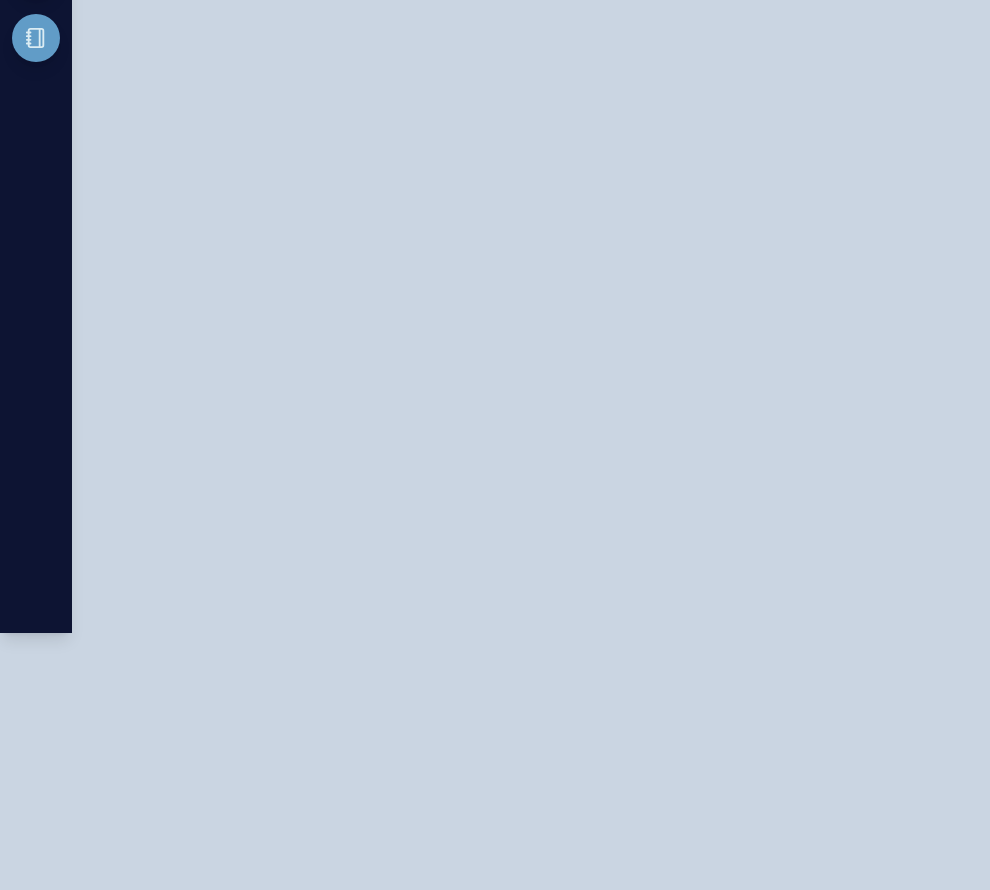
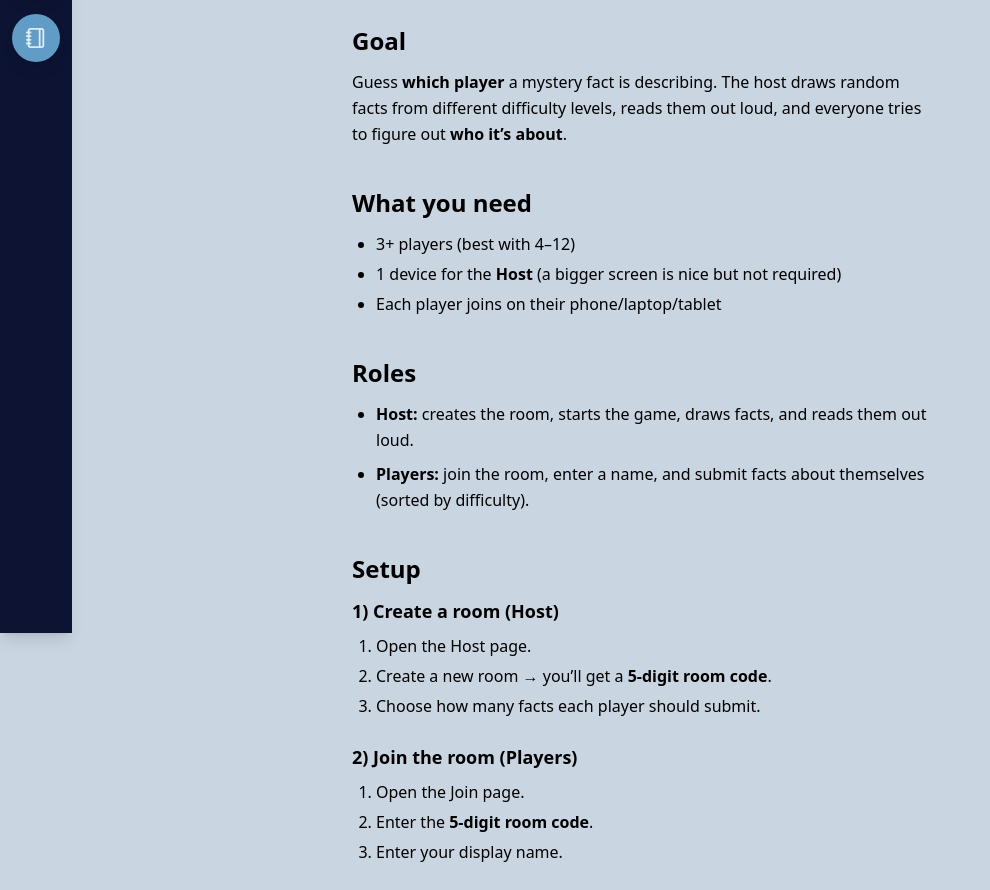
Before and after one commit to Sp0k/Phi-Baseball, a React (Vite) app: page /rules in a window 1280 px wide. Shown: the part 207-1097 px from the top of the page, without its empty margins (0-990 px from the left). Before the commit the page ends 800 px from the top, so only its background shows below. Built offline with nearby package versions, Linux system fonts and the light colour scheme; no server answers.

Commit message:
shipped v.1

```diff
--- a/index.html
+++ b/index.html
@@ -2,9 +2,10 @@
 <html lang="en">
   <head>
     <meta charset="UTF-8" />
-    <link rel="icon" type="image/svg+xml" href="/vite.svg" />
+
+    <link rel="icon" type="image/svg+xml" href="/baseball.svg" />
     <meta name="viewport" content="width=device-width, initial-scale=1.0" />
-    <title>phi-baseball</title>
+    <title>Phi Baseball</title>
   </head>
   <body style="background-color: oklch(86.9% 0.022 252.894);">
     <div id="root"></div>
--- a/src/App.tsx
+++ b/src/App.tsx
@@ -6,10 +6,7 @@ import HomePage from './pages/HomePage'
 import Header from './components/Header'
 import { useEffect, useState } from 'react'
 import PlayPage from './pages/PlayPage'
-
-function Rules() {
-  return <h1>Rules</h1>
-}
+import RulesPage from './pages/RulesPage'
 
 function App() {
   const [sideBarActive, setSideBarActive] = useState(false);
@@ -36,7 +33,7 @@ function App() {
         <Route path="/play" element={<PlayPage />} />
         <Route path="/host" element={<HostPage />} />
         <Route path="/join" element={<JoinPage />} />
-        <Route path="/rules" element={<Rules />} />
+        <Route path="/rules" element={<RulesPage />} />
       </Routes>
     </>
   )
--- /dev/null
+++ b/src/pages/RulesPage.tsx
@@ -0,0 +1,156 @@
+function RulesPage() {
+  return (
+    <main className="top-12 px-4 sm:px-0 sm:mx-auto max-w-xl sm:top-14 w-full sm:h-full sm:left-10 lg:left-18 bg-slate-300">
+      <div className="mx-auto max-w-2xl overflow-scroll sm:my-20 flex flex-col justify-center">
+        <h2 className="text-7xl mt-20 sm:mt-0 text-black mx-auto text-center mb-10 sm:mb-20 font-bold">
+          Rules
+        </h2>
+
+        {/* Goal */}
+        <section className="mb-10">
+          <h3 className="text-2xl font-bold text-black mb-3">Goal</h3>
+          <p className="text-black text-base leading-relaxed">
+            Guess <span className="font-semibold">which player</span> a mystery fact is describing.
+            The host draws random facts from different difficulty levels, reads them out loud, and
+            everyone tries to figure out <span className="font-semibold">who it’s about</span>.
+          </p>
+        </section>
+
+        {/* What you need */}
+        <section className="mb-10">
+          <h3 className="text-2xl font-bold text-black mb-3">What you need</h3>
+          <ul className="list-disc pl-6 text-black leading-relaxed space-y-1">
+            <li>3+ players (best with 4–12)</li>
+            <li>1 device for the <span className="font-semibold">Host</span> (a bigger screen is nice but not required)</li>
+            <li>Each player joins on their phone/laptop/tablet</li>
+          </ul>
+        </section>
+
+        {/* Roles */}
+        <section className="mb-10">
+          <h3 className="text-2xl font-bold text-black mb-3">Roles</h3>
+          <ul className="list-disc pl-6 text-black leading-relaxed space-y-2">
+            <li>
+              <span className="font-semibold">Host:</span> creates the room, starts the game, draws facts, and reads them out loud.
+            </li>
+            <li>
+              <span className="font-semibold">Players:</span> join the room, enter a name, and submit facts about themselves (sorted by difficulty).
+            </li>
+          </ul>
+        </section>
+
+        {/* Setup */}
+        <section className="mb-10">
+          <h3 className="text-2xl font-bold text-black mb-3">Setup</h3>
+
+          <div className="mb-6">
+            <h4 className="text-lg font-semibold text-black mb-2">1) Create a room (Host)</h4>
+            <ol className="list-decimal pl-6 text-black leading-relaxed space-y-1">
+              <li>Open the Host page.</li>
+              <li>Create a new room → you’ll get a <span className="font-semibold">5-digit room code</span>.</li>
+              <li>Choose how many facts each player should submit.</li>
+            </ol>
+          </div>
+
+          <div className="mb-6">
+            <h4 className="text-lg font-semibold text-black mb-2">2) Join the room (Players)</h4>
+            <ol className="list-decimal pl-6 text-black leading-relaxed space-y-1">
+              <li>Open the Join page.</li>
+              <li>Enter the <span className="font-semibold">5-digit room code</span>.</li>
+              <li>Enter your display name.</li>
+            </ol>
+          </div>
+
+          <div className="mb-6">
+            <h4 className="text-lg font-semibold text-black mb-2">3) Submit your facts (Players)</h4>
+            <p className="text-black text-base leading-relaxed mb-3">
+              Each player submits facts about <span className="font-semibold">themselves</span>, grouped by difficulty level.
+              Once the host starts the game, facts can’t be edited or submitted anymore.
+            </p>
+
+            <div className="bg-white/50 rounded-lg p-4">
+              <p className="text-black font-semibold mb-2">Fact-writing guidelines</p>
+              <ul className="list-disc pl-6 text-black leading-relaxed space-y-1">
+                <li>Keep facts short (one sentence is perfect).</li>
+                <li>Keep them true (or “true-ish” if you’re playing casually).</li>
+                <li>Avoid facts that include your name directly.</li>
+                <li>Keep it party-friendly: don’t share private info.</li>
+              </ul>
+            </div>
+
+            <div className="mt-4">
+              <p className="text-black font-semibold mb-2">Difficulty examples</p>
+              <ul className="list-disc pl-6 text-black leading-relaxed space-y-2">
+                <li>
+                  <span className="font-semibold">Easy:</span> most people should get it quickly.{" "}
+                  <span className="italic">“I have a twin.”</span>
+                </li>
+                <li>
+                  <span className="font-semibold">Medium:</span> a few people might know.{" "}
+                  <span className="italic">“I’ve broken a bone doing something dumb.”</span>
+                </li>
+                <li>
+                  <span className="font-semibold">Hard:</span> only close friends would know.{" "}
+                  <span className="italic">“I had a weird phase where I collected ___.”</span>
+                </li>
+              </ul>
+            </div>
+          </div>
+        </section>
+
+        {/* How to play */}
+        <section className="mb-10">
+          <h3 className="text-2xl font-bold text-black mb-3">How to play</h3>
+
+          <div className="mb-6">
+            <h4 className="text-lg font-semibold text-black mb-2">Starting the game</h4>
+            <p className="text-black leading-relaxed">
+              When everyone’s ready, the Host presses <span className="font-semibold">Start</span>. The room is now active.
+            </p>
+          </div>
+
+          <div className="mb-6">
+            <h4 className="text-lg font-semibold text-black mb-2">A round (one fact)</h4>
+            <ol className="list-decimal pl-6 text-black leading-relaxed space-y-1">
+              <li>The player who's turn it is chooses the difficulty of fact they want</li>
+              <li>The fact is read to them and they take a guess as to who in the room submitted it.</li>
+              <li>If they guess correctly, they add the level of the fact to their score. If they don't, no points.</li>
+            </ol>
+          </div>
+
+          <div>
+            <h4 className="text-lg font-semibold text-black mb-2">Confirming the answer</h4>
+            <p className="text-black leading-relaxed">
+              After people guess, the group confirms who it was about (usually the described player confirms).
+              That fact is marked as used and won’t repeat.
+            </p>
+          </div>
+        </section>
+
+        {/* Ending */}
+        <section className="mb-10">
+          <h3 className="text-2xl font-bold text-black mb-3">Ending the game</h3>
+          <p className="text-black leading-relaxed mb-3">
+            Play until you run out of facts, the host ends the room, or you decide to stop.
+            Phi-Baseball is designed to be fun even without “winning.”
+          </p>
+        </section>
+
+        {/* Good to know */}
+        <section className="mb-16">
+          <h3 className="text-2xl font-bold text-black mb-3">Good to know</h3>
+          <ul className="list-disc pl-6 text-black leading-relaxed space-y-2">
+            <li>
+              <span className="font-semibold">Host session restore:</span> if the host refreshes, the room can often be restored (as long as it hasn’t ended).
+            </li>
+            <li>
+              Facts are drawn randomly and removed from future draws once used.
+            </li>
+          </ul>
+        </section>
+      </div>
+    </main>
+  );
+}
+
+export default RulesPage;
```
